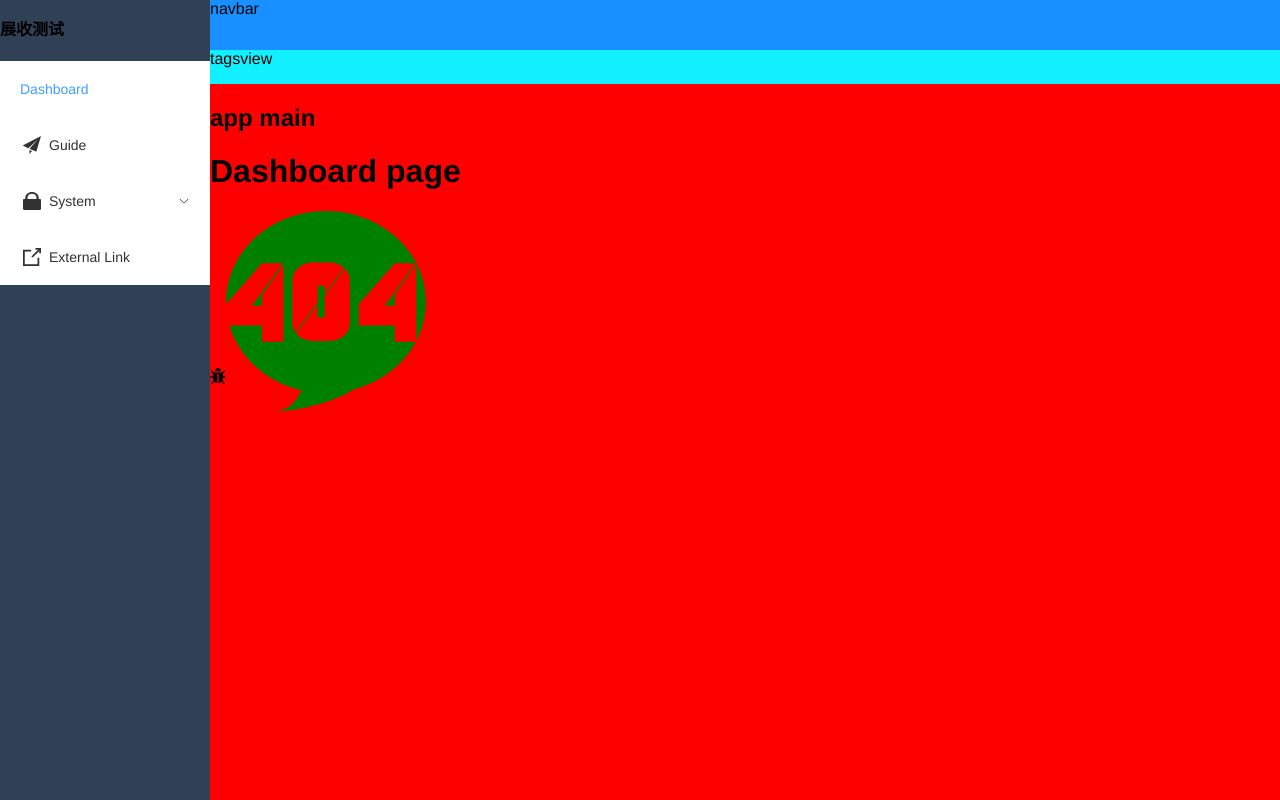
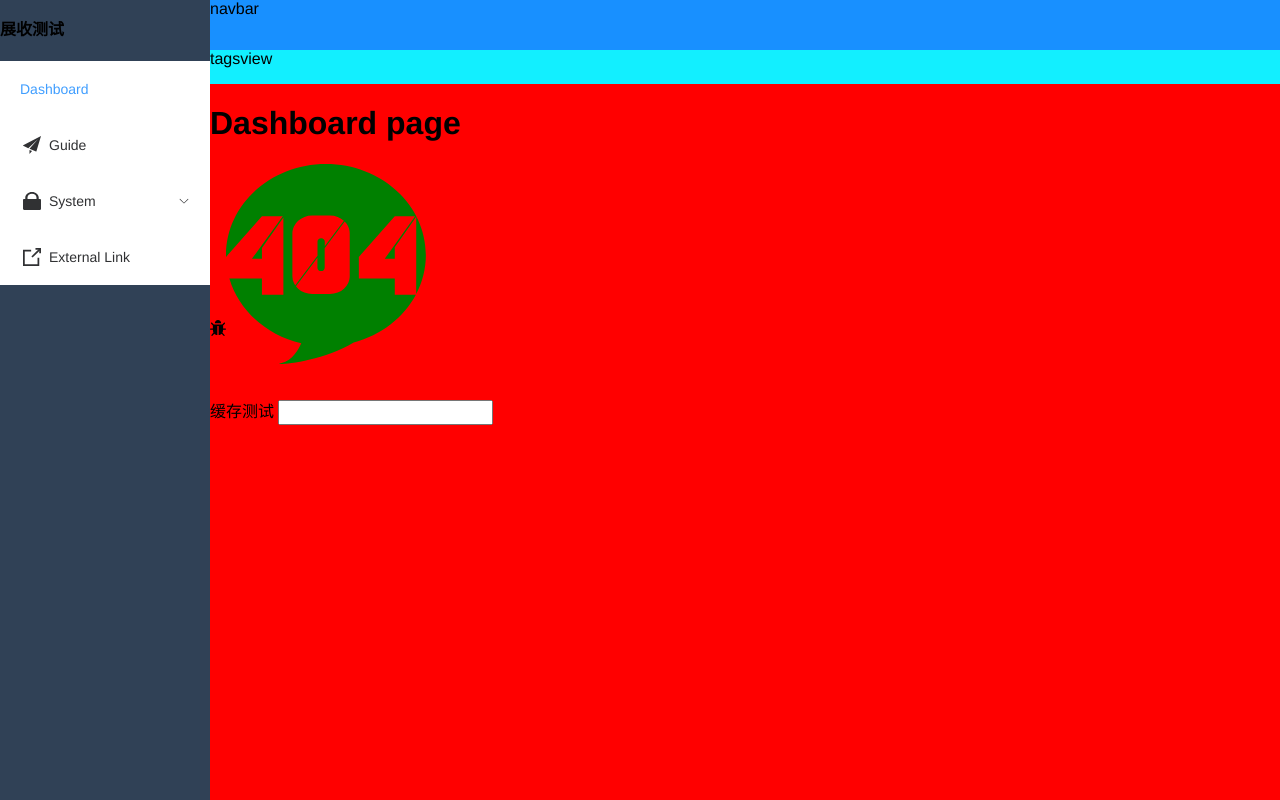
Before and after one commit to zjtt/vue3-admin-front, a Vue app: page /dashboard in a window 1280 px wide. Built offline with nearby package versions, Linux system fonts and the light colour scheme.

Commit message:
feat: 添加路由缓存和转场动画

```diff
--- a/src/views/dashboard/index.vue
+++ b/src/views/dashboard/index.vue
@@ -8,6 +8,11 @@
       class-name="custom-class"
       @click="sayHi"
     ></svg-icon>
+    <br />
+    <br />
+    <br />
+    <!-- input 输入内容切换路由还在 -->
+    缓存测试 <input type="text" />
   </div>
 </template>
 <script setup lang="ts">
--- /dev/null
+++ b/src/views/layout/components/AppMain.vue
@@ -0,0 +1,33 @@
+<template>
+  <div class="app-main">
+    <!-- Component是从子组件传过来的变量 -->
+    <router-view v-slot="{ Component }">
+      <transition name="fade-transform" mode="out-in">
+        <keep-alive>
+          <component :is="Component" :key="route.path" />
+        </keep-alive>
+      </transition>
+    </router-view>
+  </div>
+</template>
+<script setup lang="ts">
+const route = useRoute()
+</script>
+<style lang="scss" scoped>
+.app-main {
+  /* navbar 50px */
+  min-height: calc(100vh - 50px);
+}
+.fade-transform-enter-active,
+.fade-transform-leave-active {
+  transition: all 0.5s;
+}
+.fade-transform-enter-from {
+  opacity: 0;
+  transform: translateX(-30px);
+}
+.fade-transform-leave-to {
+  opacity: 0;
+  transform: translateX(30px);
+}
+</style>
--- a/src/views/layout/index.vue
+++ b/src/views/layout/index.vue
@@ -8,13 +8,17 @@
         <div class="navbar">navbar</div>
         <div class="tags-view">tagsview</div>
       </div>
-      <div class="app-main">
+      <!-- <div class="app-main">
         <h2>app main</h2>
         <router-view></router-view>
-      </div>
+      </div> -->
+      <app-main></app-main>
     </div>
   </div>
 </template>
+<script setup lang="ts">
+import AppMain from "./components/AppMain.vue"
+</script>
 <style lang="scss" scoped>
 .app-wrapper {
   display: flex;
```
